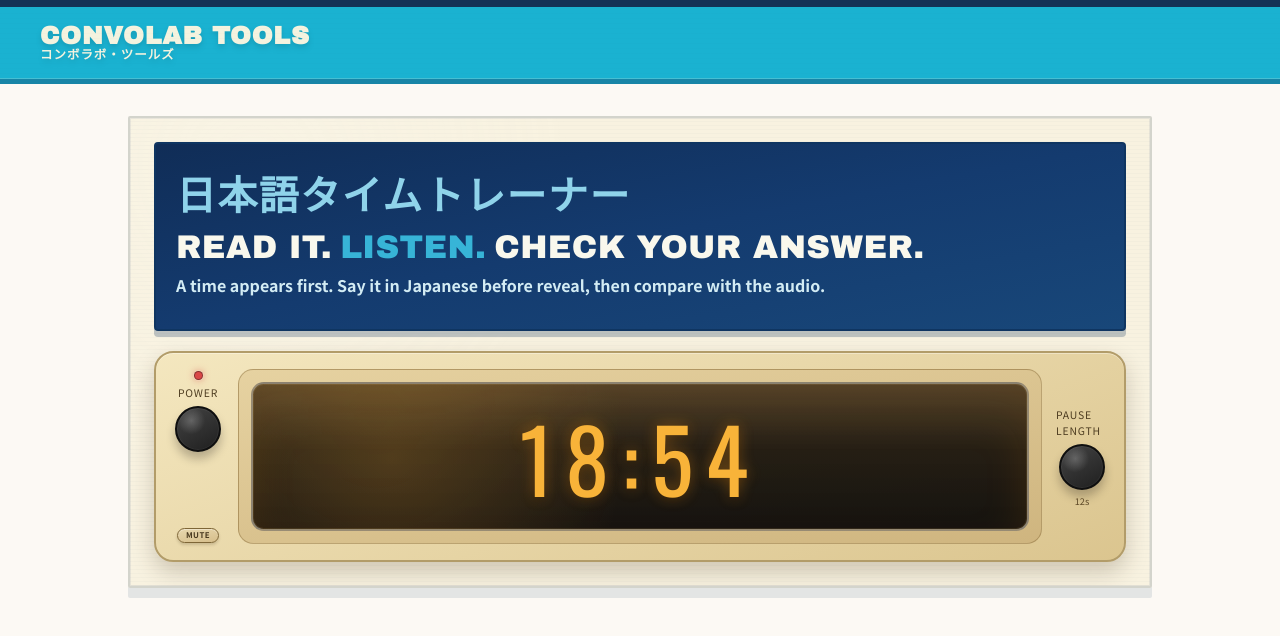
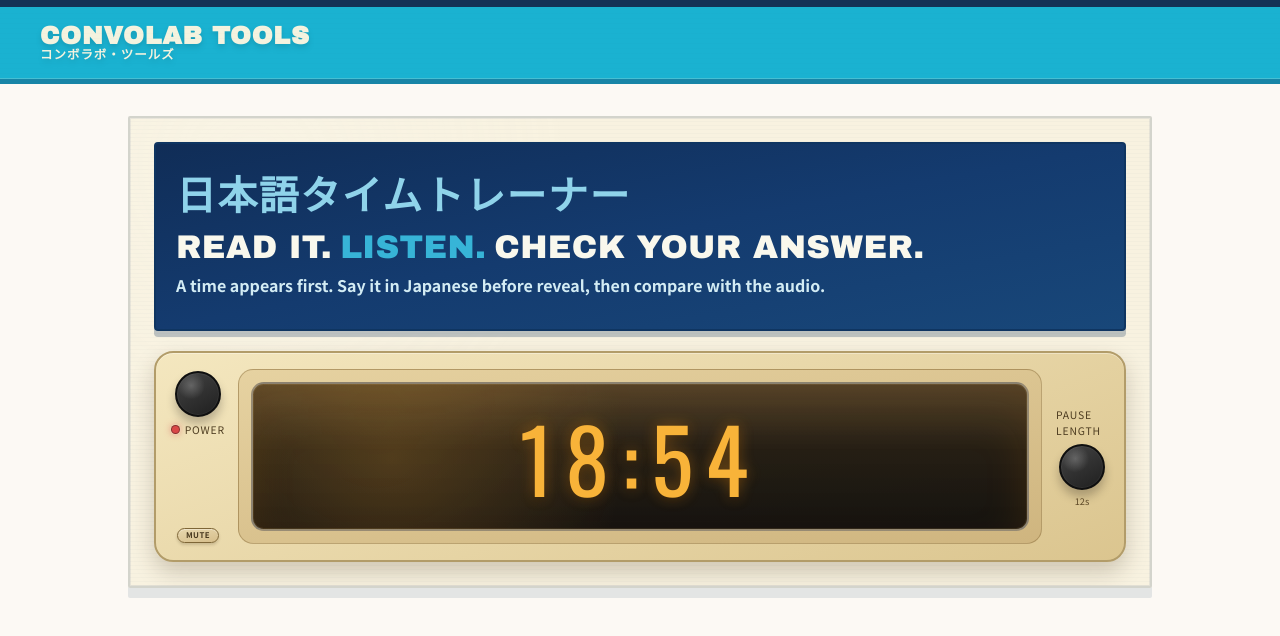
Before and after one commit to andyroo2000/convo-lab, a React (Vite) app in the folder client/: page /tools/japanese-time-practice in a window 1280 px wide. Shown: the top 636 px of the page. Built offline with nearby package versions, Linux system fonts and the light colour scheme; no server answers.

Commit message:
Move power knob above led and power label

```diff
--- a/client/src/features/tools/japaneseTimePractice/components/JapaneseTimePracticeToolPage.tsx
+++ b/client/src/features/tools/japaneseTimePractice/components/JapaneseTimePracticeToolPage.tsx
@@ -300,8 +300,6 @@ const JapaneseTimePracticeToolPage = () => {
 
         <div className="retro-clock-radio-shell">
           <div className="retro-clock-radio-control is-power">
-            <span className={`retro-clock-radio-led ${isPowerOn ? 'is-on' : 'is-off'}`} />
-            <span className="retro-clock-radio-control-label">Power</span>
             <button
               type="button"
               onClick={() => setIsPowerOn((current) => !current)}
@@ -309,6 +307,10 @@ const JapaneseTimePracticeToolPage = () => {
               aria-label={isPowerOn ? 'Stop Auto Play' : 'Start Auto Play'}
               aria-pressed={isPowerOn}
             />
+            <div className="retro-clock-radio-power-meta">
+              <span className={`retro-clock-radio-led ${isPowerOn ? 'is-on' : 'is-off'}`} />
+              <span className="retro-clock-radio-control-label">Power</span>
+            </div>
             <button
               type="button"
               onClick={() => setIsMuted((current) => !current)}
--- a/client/src/styles/index.css
+++ b/client/src/styles/index.css
@@ -3409,6 +3409,12 @@
   color: #4e3d21;
 }
 
+.retro-clock-radio-power-meta {
+  display: inline-flex;
+  align-items: center;
+  gap: 0.28rem;
+}
+
 .retro-clock-radio-control-sub {
   text-align: center;
   font-size: 0.58rem;
```
